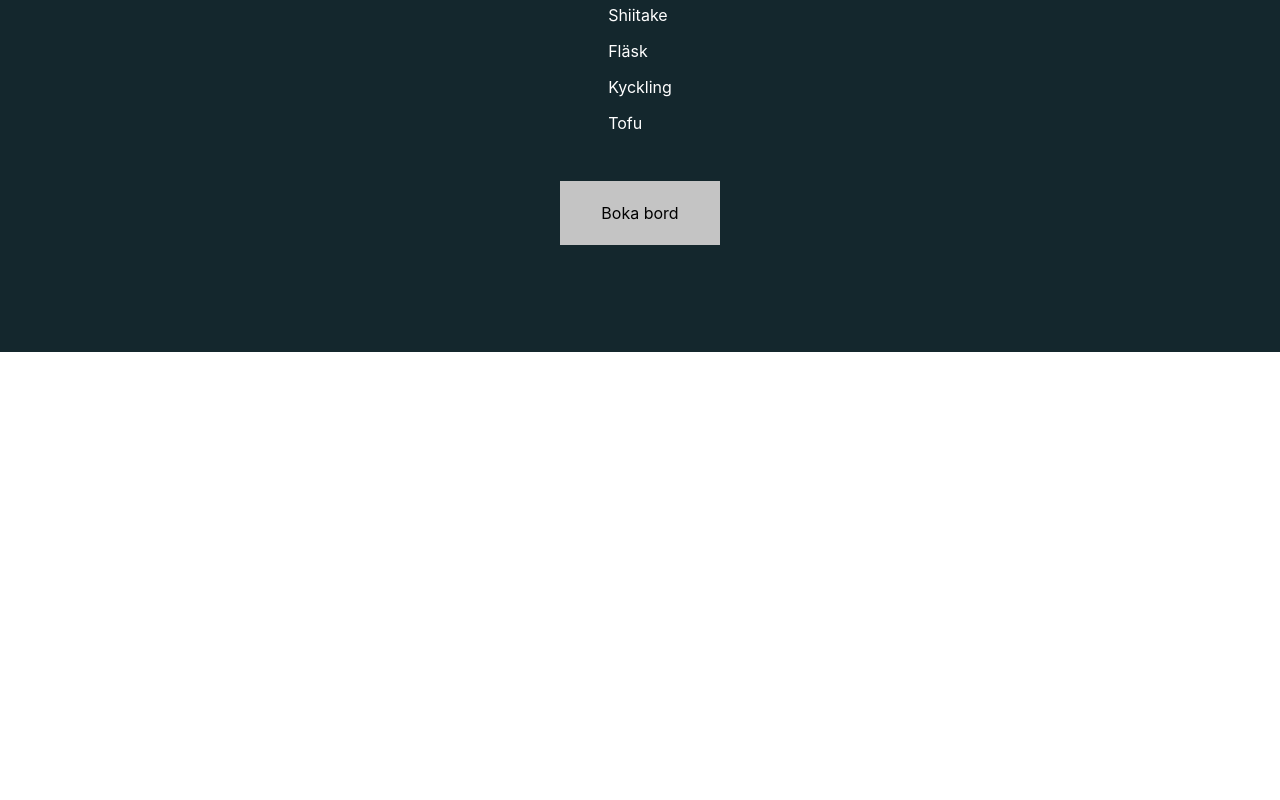
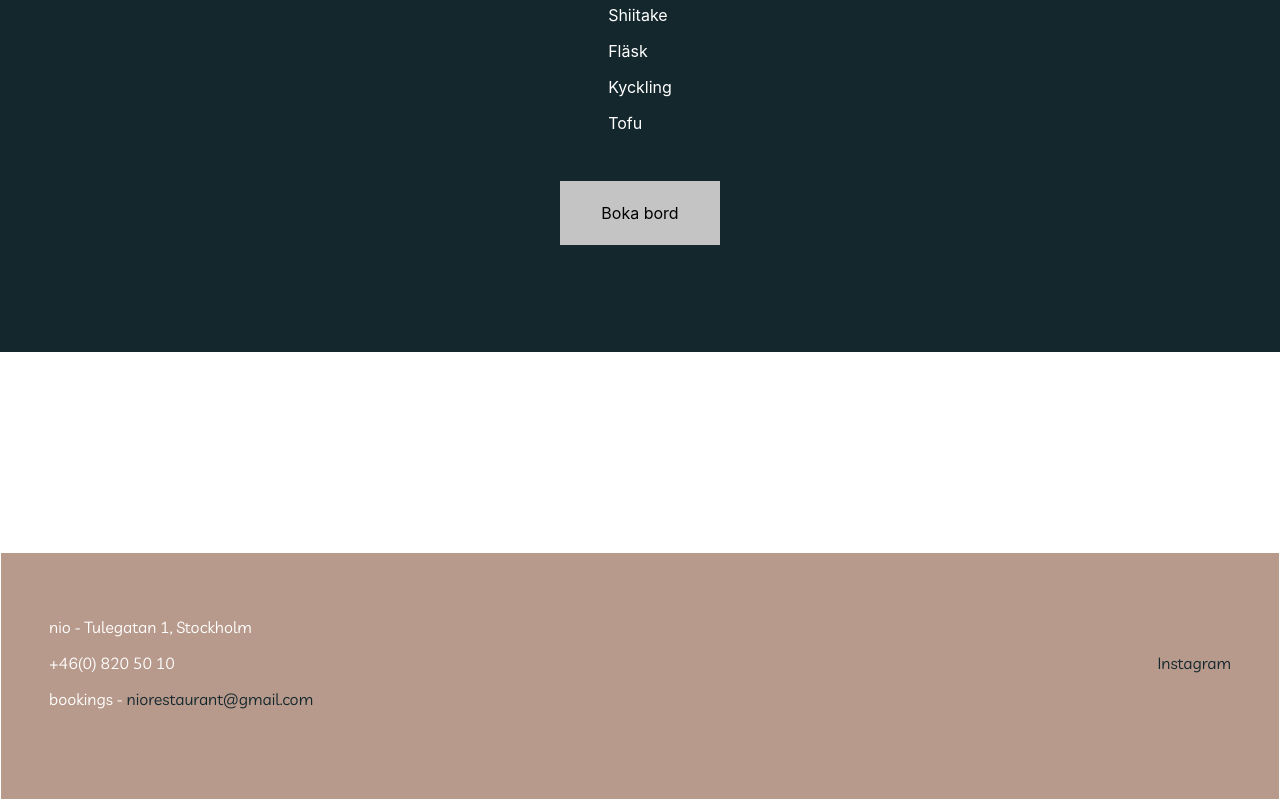
Before and after one commit to kamelfall/nio, a React (Create React App) app: page / in a window 1280 px wide. Shown: the part 1064-1864 px from the top of the page. Before the commit the page ends 1416 px from the top, so only its background shows below. Built offline with nearby package versions, Linux system fonts and the light colour scheme.

Commit message:
add footer component

```diff
--- a/src/App.tsx
+++ b/src/App.tsx
@@ -4,8 +4,8 @@ import './App.scss';
 import HomeComponent from './components/HomeComponent/HomeComponent';
 import NavbarComponent from './components/NavbarComponent/NavbarComponent';
 import BookingComponent from './components/BookingComponent/BookingComponent';
-
 import { BrowserRouter as Router, Switch, Route } from 'react-router-dom';
+import FooterComponent from './components/FooterComponent/FooterComponent';
 
 
 class App extends React.Component<{},{}> {
@@ -19,6 +19,7 @@ class App extends React.Component<{},{}> {
             <Route path="/#menu" exact component={HomeComponent} />
             <Route path="/booking" component={BookingComponent} />
           </Switch>
+          <FooterComponent/>
         </div>
       </Router>
     );
--- /dev/null
+++ b/src/components/FooterComponent/FooterComponent.scss
@@ -0,0 +1,25 @@
+@import '../../styles/style.scss';
+footer {
+  border: 1px solid white;
+  height: 150px;
+  background-color: $secondaryColor;
+  margin-top: 100vh;
+  padding: 3rem;
+}
+.footerContent {
+  display: flex;
+  justify-content: space-between;
+}
+a:link {
+  text-decoration: none;
+  color: $primaryColor;
+}
+.contact {
+  width: 30%;
+  text-align: left;
+}
+.socials {
+  width: 30%;
+  text-align: right;
+  align-self: center;
+}
--- /dev/null
+++ b/src/components/FooterComponent/FooterComponent.tsx
@@ -0,0 +1,23 @@
+import * as React from "react";
+import "./FooterComponent.scss";
+
+class FooterComponent extends React.Component<{}, {}> {
+
+  public render() {
+    return (
+    <footer className="root">
+      <div className="footerContent">
+        <div className="contact">
+          <p>nio - Tulegatan 1, Stockholm</p>
+          <p>+46(0) 820 50 10</p>
+          <p>bookings - <a href="mailto:niorestaurant@gmail.com?Subject=Book%20Table">niorestaurant@gmail.com</a></p>
+        </div>
+        <div className="socials">
+          <p><a href="https://www.instagram.com/?hl=sv">Instagram</a></p>
+        </div>
+      </div>
+    </footer>
+    )
+  }
+}
+export default FooterComponent;
```
